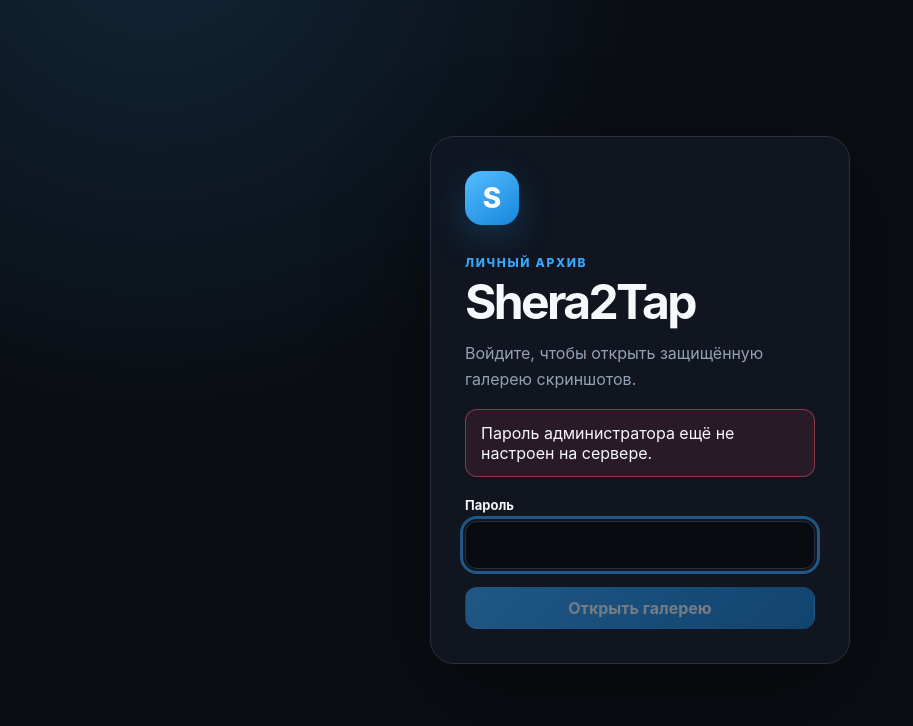
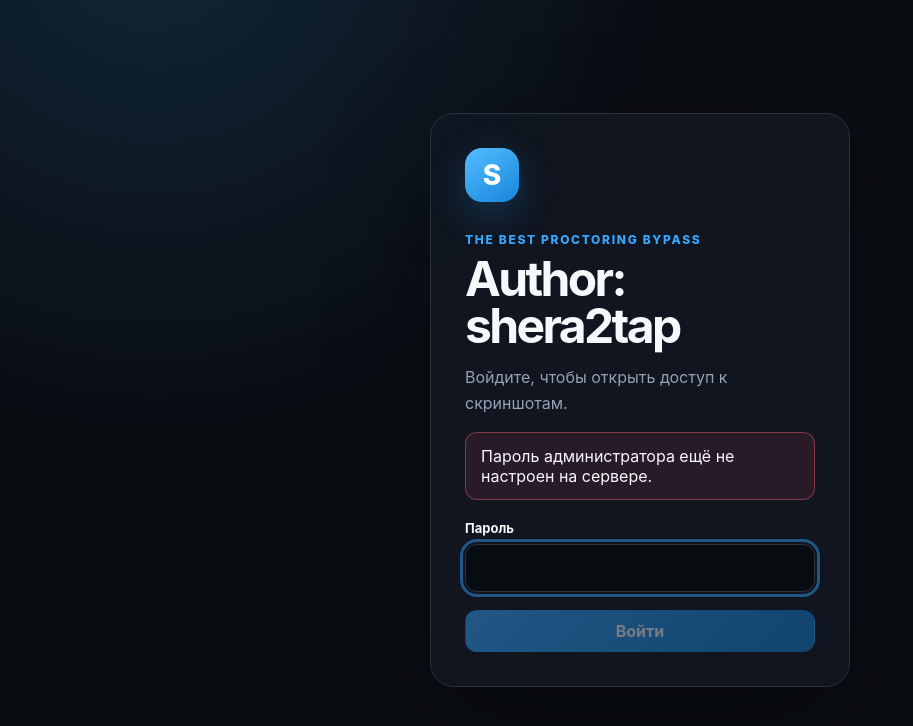
Before and after one commit to 9damage/Telegram-Screenshot-Hotkey, a Flask app: page /login in a window 1280 px wide. Shown: the top 726 px of the page, without its empty margins (0-913 px from the left). Run offline with Flask 3, Linux system fonts and the light colour scheme.

Commit message:
Update admin login copy

```diff
--- a/server/templates/login.html
+++ b/server/templates/login.html
@@ -10,9 +10,9 @@
 <body class="login-page">
     <main class="login-card">
         <div class="brand-mark" aria-hidden="true">S</div>
-        <p class="eyebrow">Личный архив</p>
-        <h1>Shera2Tap</h1>
-        <p class="muted">Войдите, чтобы открыть защищённую галерею скриншотов.</p>
+        <p class="eyebrow">The best proctoring bypass</p>
+        <h1>Author: shera2tap</h1>
+        <p class="muted">Войдите, чтобы открыть доступ к скриншотам.</p>
 
         {% with messages = get_flashed_messages(with_categories=true) %}
             {% for category, message in messages %}
@@ -31,7 +31,7 @@
             <label for="password">Пароль</label>
             <input id="password" name="password" type="password" autocomplete="current-password" required autofocus>
             <button class="button button-primary" type="submit" {% if configuration_missing %}disabled{% endif %}>
-                Открыть галерею
+                Войти
             </button>
         </form>
     </main>
```
